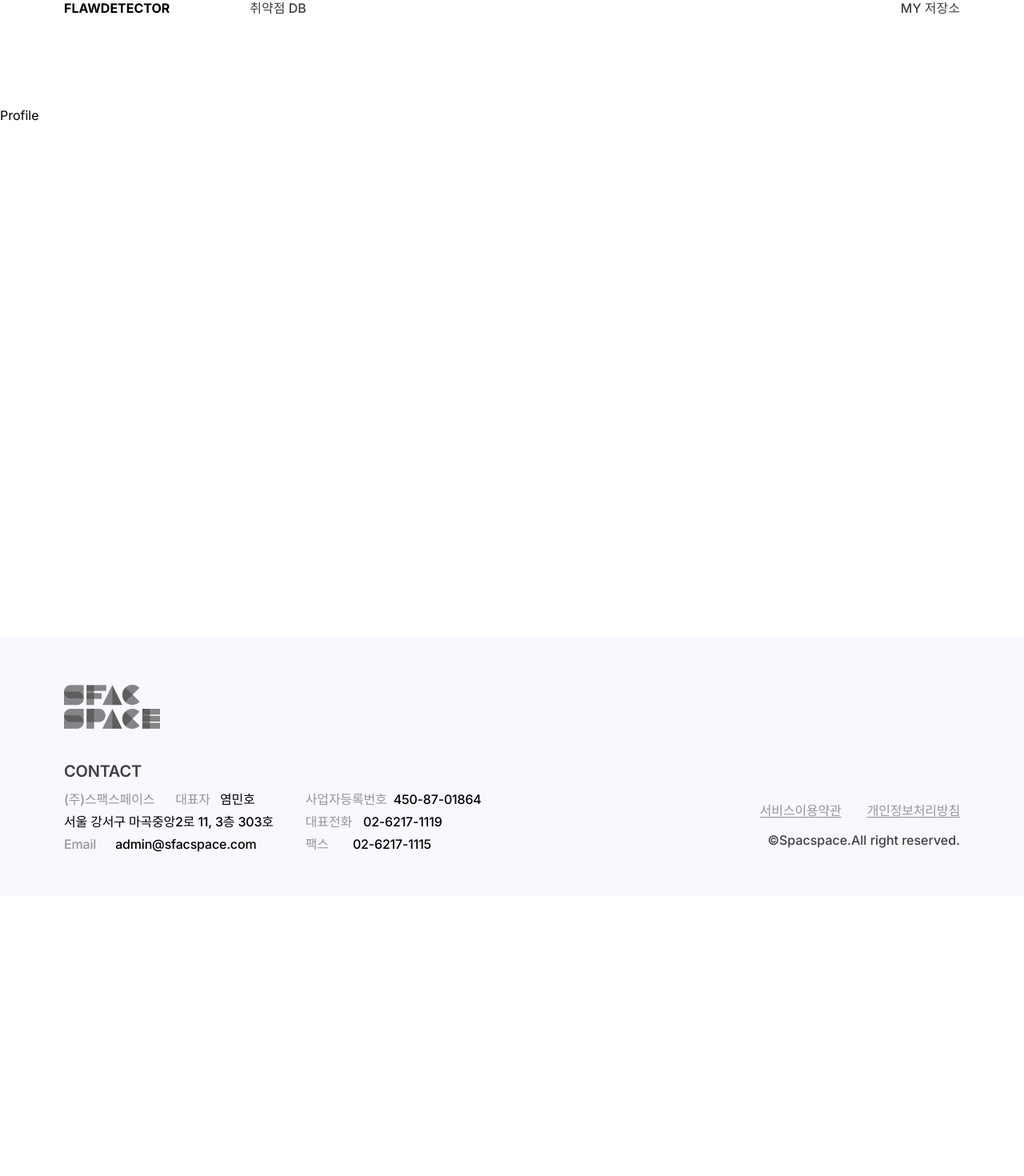
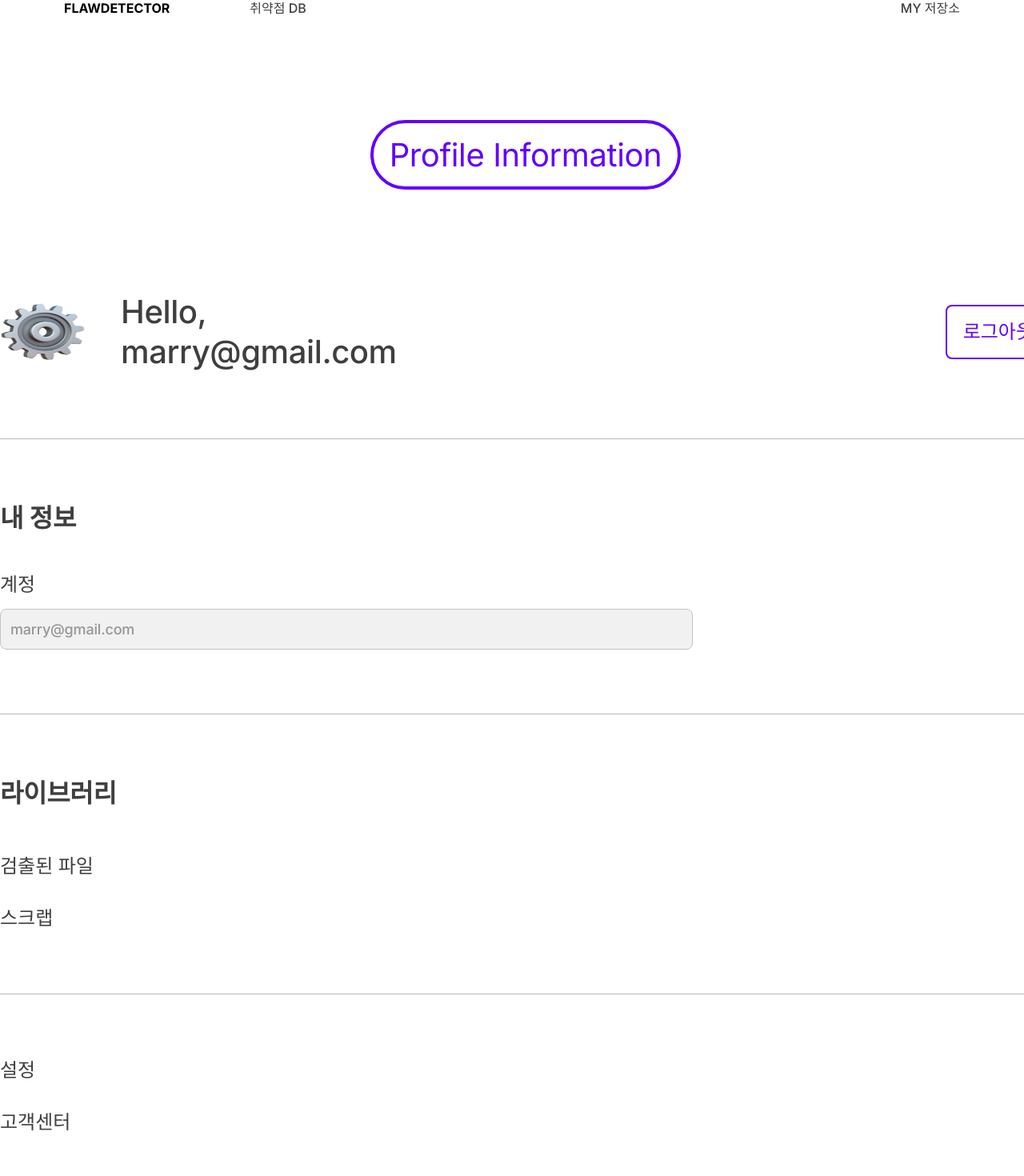
Before and after one commit to luc7yvicky/flaw-detector, a Next.js app: page /my/profile in a window 1280 px wide. Shown: the part 58-1528 px from the top of the page at 80% size. Before the commit the page ends 1178 px from the top, so only its background shows below. Built offline with nearby package versions, Linux system fonts and the light colour scheme.

Commit message:
Feat: 마이 라이브러리 > 사용자 프로필 조회 페이지 구현

```diff
--- a/src/app/my/layout.tsx
+++ b/src/app/my/layout.tsx
@@ -2,7 +2,7 @@ export default function MyLibraryLayout({
   children,
 }: Readonly<{ children: React.ReactNode }>) {
   return (
-    <section className="mx-auto mb-[7.75rem] mt-[3.375rem] flex w-[82.125rem] flex-col gap-y-[7.75rem]">
+    <section className="mx-auto mb-[7.75rem] flex w-[82.125rem] flex-col gap-y-[7.75rem]">
       {children}
     </section>
   );
--- a/src/app/my/profile/page.tsx
+++ b/src/app/my/profile/page.tsx
@@ -1,7 +1,100 @@
+import Image from "next/image";
+import Link from "next/link";
+import { Input } from "@/components/ui/Input";
+
 export default function Profile() {
   return (
     <>
-      <h1>Profile</h1>
+      <h1 className="flex-col-center-center mt-[4.5rem] gap-y-5 text-[2.5rem] font-normal leading-[3.026rem] -tracking-[0.01em] text-primary-500">
+        <span className="rounded-full border-[0.25rem] border-primary-500 px-[1.25rem] py-[0.969rem]">
+          Profile Information
+        </span>
+      </h1>
+
+      <div className="flex flex-col gap-y-20">
+        <section className="flex flex-col gap-y-20">
+          <div className="flex-between-center h-[6.688rem] gap-4">
+            {/* User */}
+            <div className="inline-flex items-center gap-x-[2.75rem]">
+              <Image
+                src={"/images/gear.png"}
+                alt="avatar"
+                width={108}
+                height={108}
+                priority
+                className="h-[6.688rem] w-[6.688rem] rounded-[50%]"
+              />
+              <div className="flex-col-start-center text-[2.5rem] font-medium leading-tight -tracking-[0.01em] text-gray-dark">
+                <span>Hello,</span>
+                <span>marry@gmail.com</span>
+              </div>
+            </div>
+            {/* 임시, Button */}
+            <button className="flex-center-center rounded-lg border-2 border-primary-500 px-5 py-4 text-2xl font-medium text-primary-500">
+              로그아웃
+            </button>
+          </div>
+          <hr className="h-[0.063rem] w-full border-[#BABABA]" />
+        </section>
+
+        <section className="flex flex-col gap-y-20">
+          <div className="flex-col-start-center h-full gap-y-12">
+            <h2 className="text-[2rem] font-semibold leading-[2.421rem] -tracking-[0.01em] text-gray-dark">
+              내 정보
+            </h2>
+            <div className="flex flex-col gap-y-4">
+              <span className="text-2xl font-medium leading-[1.816rem] text-gray-dark">
+                계정
+              </span>
+              <Input
+                isErrored={false}
+                value="marry@gmail.com"
+                disabled
+                className="w-[54.125rem] leading-[1.688rem] -tracking-[0.011rem] text-gray-default"
+              />
+            </div>
+          </div>
+          <hr className="h-[0.063rem] w-full border-[#BABABA]" />
+        </section>
+
+        <section className="flex flex-col gap-y-20">
+          <div className="flex-col-start-center h-full gap-y-14">
+            <h2 className="text-[2rem] font-semibold leading-[2.421rem] -tracking-[0.01em] text-gray-dark">
+              라이브러리
+            </h2>
+            <div className="flex flex-col gap-y-9">
+              <Link href="/my/detected-files">
+                <span className="text-2xl font-medium leading-[1.816rem] text-gray-dark">
+                  검출된 파일
+                </span>
+              </Link>
+              <Link href="/my/clipping-articles">
+                <span className="text-2xl font-medium leading-[1.816rem] text-gray-dark">
+                  스크랩
+                </span>
+              </Link>
+            </div>
+          </div>
+          <hr className="h-[0.063rem] w-full border-[#BABABA]" />
+        </section>
+
+        <section className="flex flex-col gap-y-20">
+          <div className="flex-col-start-center h-full gap-y-14">
+            <div className="flex flex-col gap-y-9">
+              <Link href="/my/settings">
+                <span className="text-2xl font-medium leading-[1.816rem] text-gray-dark">
+                  설정
+                </span>
+              </Link>
+              <Link href="/my/customer-service">
+                <span className="text-2xl font-medium leading-[1.816rem] text-gray-dark">
+                  고객센터
+                </span>
+              </Link>
+            </div>
+          </div>
+        </section>
+      </div>
     </>
   );
 }
--- a/src/app/my/repos/page.tsx
+++ b/src/app/my/repos/page.tsx
@@ -1,11 +1,11 @@
 "use client";
 
 import Image from "next/image";
+import Link from "next/link";
+import { useEffect, useState } from "react";
+import Repo from "@/components/analyze/Repo";
 import Dropdown from "@/components/ui/Dropdown";
-import Repo from "@/components/analyze/Repo";
-import { useEffect, useState } from "react";
 import { IconCaretLeft } from "@/components/ui/Icons";
-import Link from "next/link";
 
 const ITEMS_PER_PAGE = 12;
 const dummyRepos = [
@@ -40,7 +40,7 @@ export default function Repos() {
 
   return (
     <>
-      <h1 className="flex-col-center-center gap-y-5 text-[3.75rem] leading-[1.2] -tracking-[0.01em] text-primary-500">
+      <h1 className="flex-col-center-center mt-[3.5rem] gap-y-5 text-[3.75rem] leading-[1.2] -tracking-[0.01em] text-primary-500">
         <span className="font-light">containing code files</span>
         <span className="rounded-full border-[0.25rem] border-primary-500 px-10 py-[1.156rem] leading-[1.1]">
           My Library
```
